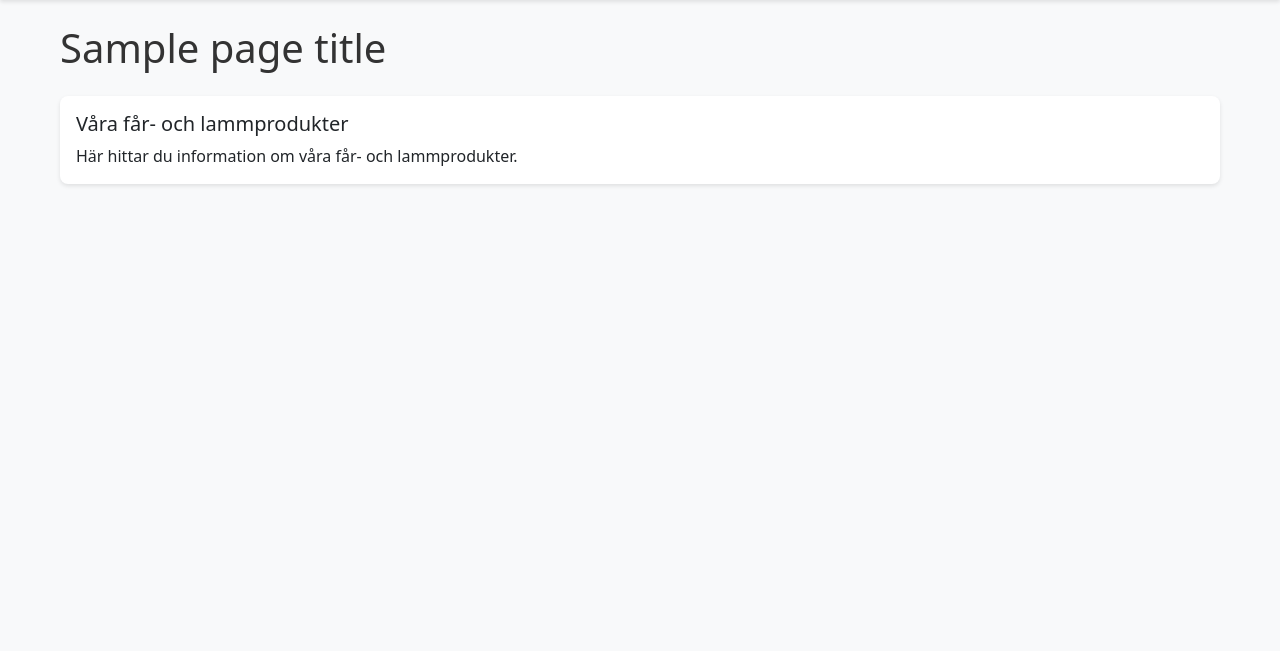
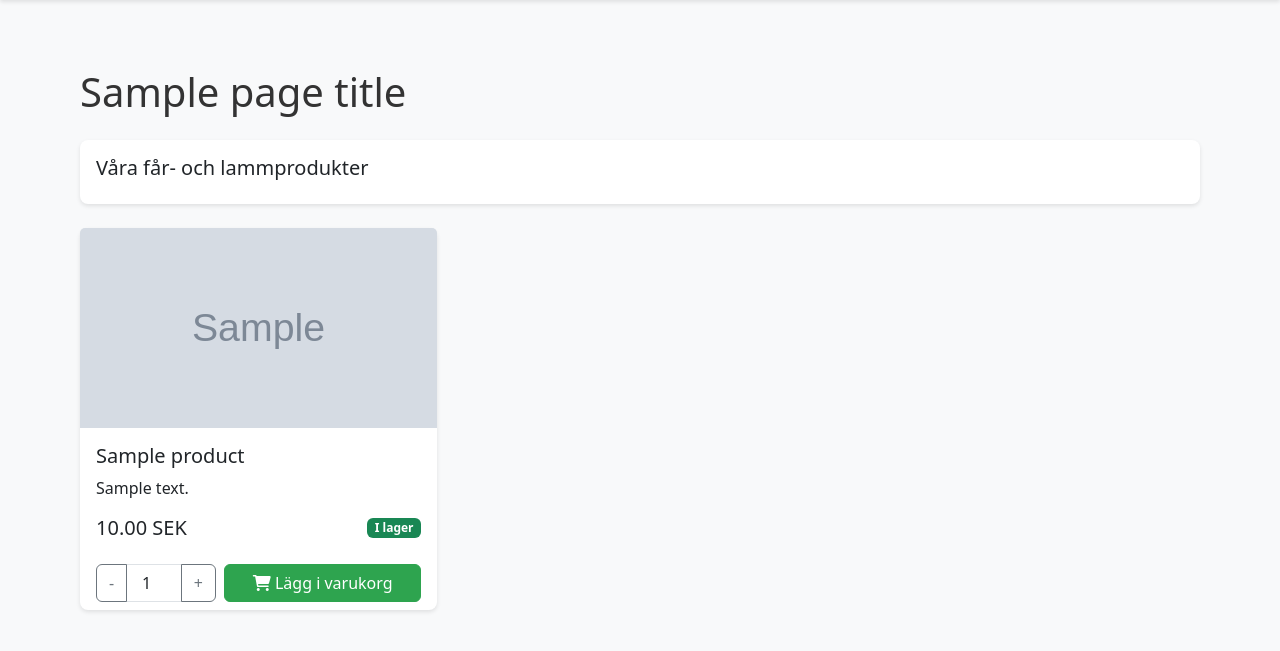
Before and after one commit to valyo/sh_webshop, a Flask app: template sh_webshop/templates/far_och_lamm.html in a window 1280 px wide. Shown: the part 96-747 px from the top of the page. Run offline with Flask 3, Linux system fonts and the light colour scheme; tables that the repository leaves empty hold one stand-in row (values such as "Sample post"); the template is opened without the code that fills it: values that come from a table or form of the project are taken from there, most other values are stand-ins (such as "Sample title", 1, 10 or a date in 2020); grey boxes marked "Sample" are stand-in pictures.

Commit message:
add product listing funnctionality

```diff
--- a/sh_webshop/templates/far_och_lamm.html
+++ b/sh_webshop/templates/far_och_lamm.html
@@ -3,16 +3,96 @@
 {% block title %}{{ page_title }}{% endblock %}
 
 {% block content %}
-<div class="row">
-    <div class="col-12">
-        <h1 class="mb-4">{{ page_title }}</h1>
+<div class="container mt-4">
+    <div class="row">
+        <div class="col-12">
+            <h1 class="mb-4">{{ page_title }}</h1>
 
-        <div class="card">
-            <div class="card-body">
-                <h5 class="card-title">Våra får- och lammprodukter</h5>
-                <p class="card-text">Här hittar du information om våra får- och lammprodukter.</p>
+            <div class="card mb-4">
+                <div class="card-body">
+                    <h5 class="card-title">Våra får- och lammprodukter</h5>
+                </div>
             </div>
+
+            {% if products %}
+                <div class="row row-cols-1 row-cols-md-2 row-cols-lg-3 g-4">
+                    {% for product in products %}
+                        <div class="col">
+                            <div class="card h-100">
+                                {% if product.image_url %}
+                                    <img src="{{ product.image_url }}"
+                                         class="card-img-top"
+                                         alt="{{ product.name }}"
+                                         style="height: 200px; object-fit: cover;">
+                                {% endif %}
+                                <div class="card-body">
+                                    <h5 class="card-title">{{ product.name }}</h5>
+                                    <p class="card-text">{{ product.description }}</p>
+                                    <div class="d-flex justify-content-between align-items-center">
+                                        <span class="h5 mb-0">{{ "%.2f"|format(product.price) }} SEK</span>
+                                        {% if product.stock > 0 %}
+                                            <span class="badge bg-success">I lager</span>
+                                        {% else %}
+                                            <span class="badge bg-danger">Slut i lager</span>
+                                        {% endif %}
+                                    </div>
+                                </div>
+                                <div class="card-footer bg-transparent border-top-0">
+                                    <form class="d-flex gap-2" method="POST" action="{{ url_for('cart.add_item') }}">
+                                        <input type="hidden" name="product_id" value="{{ product.id }}">
+                                        <div class="input-group" style="width: 120px;">
+                                            <button class="btn btn-outline-secondary" type="button" onclick="decrementQuantity(this)">-</button>
+                                            <input type="number"
+                                                   class="form-control text-center"
+                                                   name="quantity"
+                                                   value="1"
+                                                   min="1"
+                                                   max="{{ product.stock }}"
+                                                   {% if product.stock <= 0 %}disabled{% endif %}>
+                                            <button class="btn btn-outline-secondary" type="button" onclick="incrementQuantity(this)">+</button>
+                                        </div>
+                                        <button type="submit"
+                                                class="btn btn-primary flex-grow-1"
+                                                {% if product.stock <= 0 %}disabled{% endif %}>
+                                            <i class="fas fa-shopping-cart"></i> Lägg i varukorg
+                                        </button>
+                                    </form>
+                                </div>
+                            </div>
+                        </div>
+                    {% endfor %}
+                </div>
+            {% else %}
+                <div class="alert alert-info">
+                    {% if category %}
+                        Inga produkter tillgängliga just nu.
+                    {% else %}
+                        Kategorin "Får och lamm produkter" hittades inte. Kontakta administratören.
+                    {% endif %}
+                </div>
+            {% endif %}
         </div>
     </div>
 </div>
+
+{% block scripts %}
+<script>
+function incrementQuantity(button) {
+    const input = button.parentElement.querySelector('input');
+    const max = parseInt(input.getAttribute('max'));
+    const currentValue = parseInt(input.value);
+    if (currentValue < max) {
+        input.value = currentValue + 1;
+    }
+}
+
+function decrementQuantity(button) {
+    const input = button.parentElement.querySelector('input');
+    const currentValue = parseInt(input.value);
+    if (currentValue > 1) {
+        input.value = currentValue - 1;
+    }
+}
+</script>
 {% endblock %}
+{% endblock %}
```
Also changed, not shown: sh_webshop/far_och_lamm.py (+18 -1 lines).
